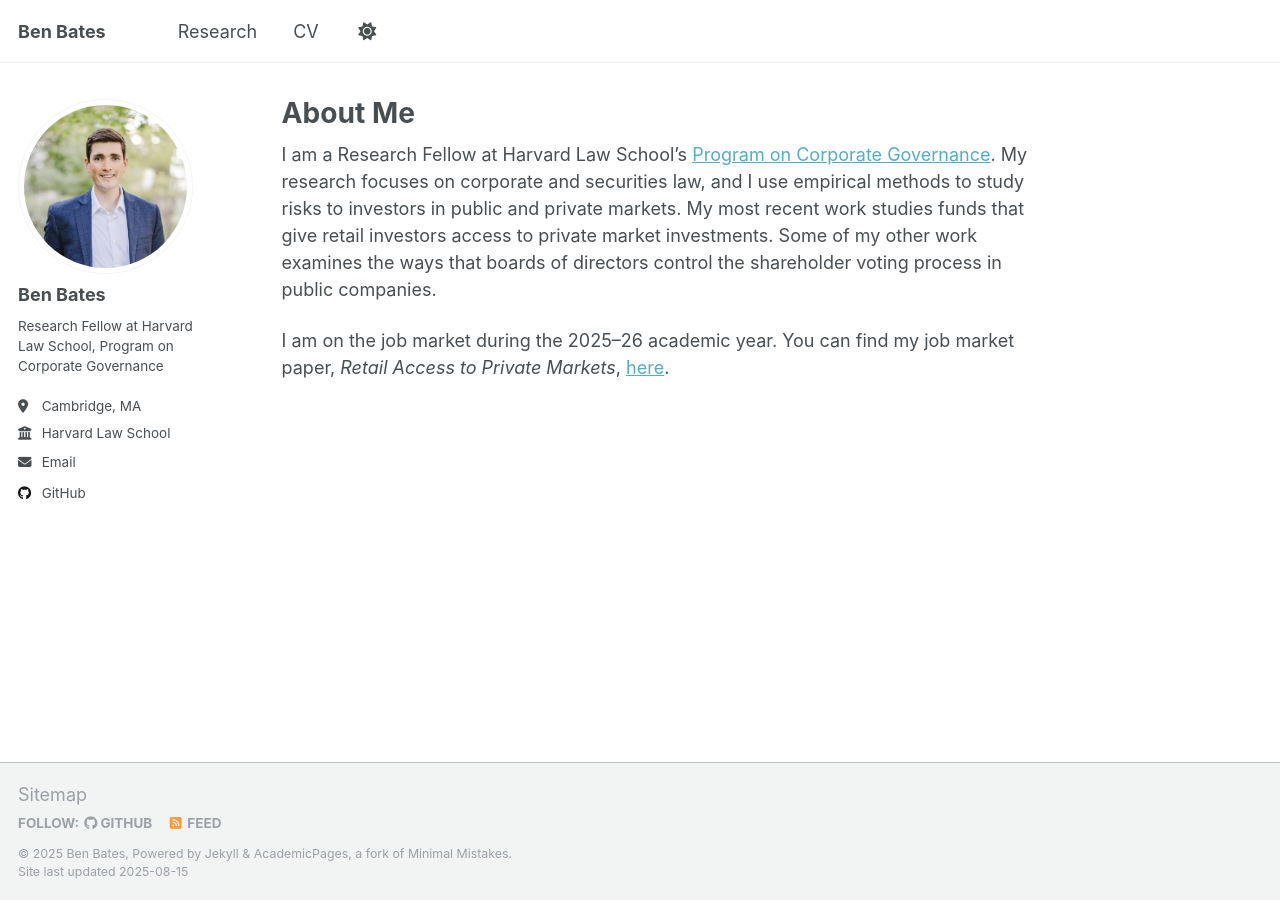
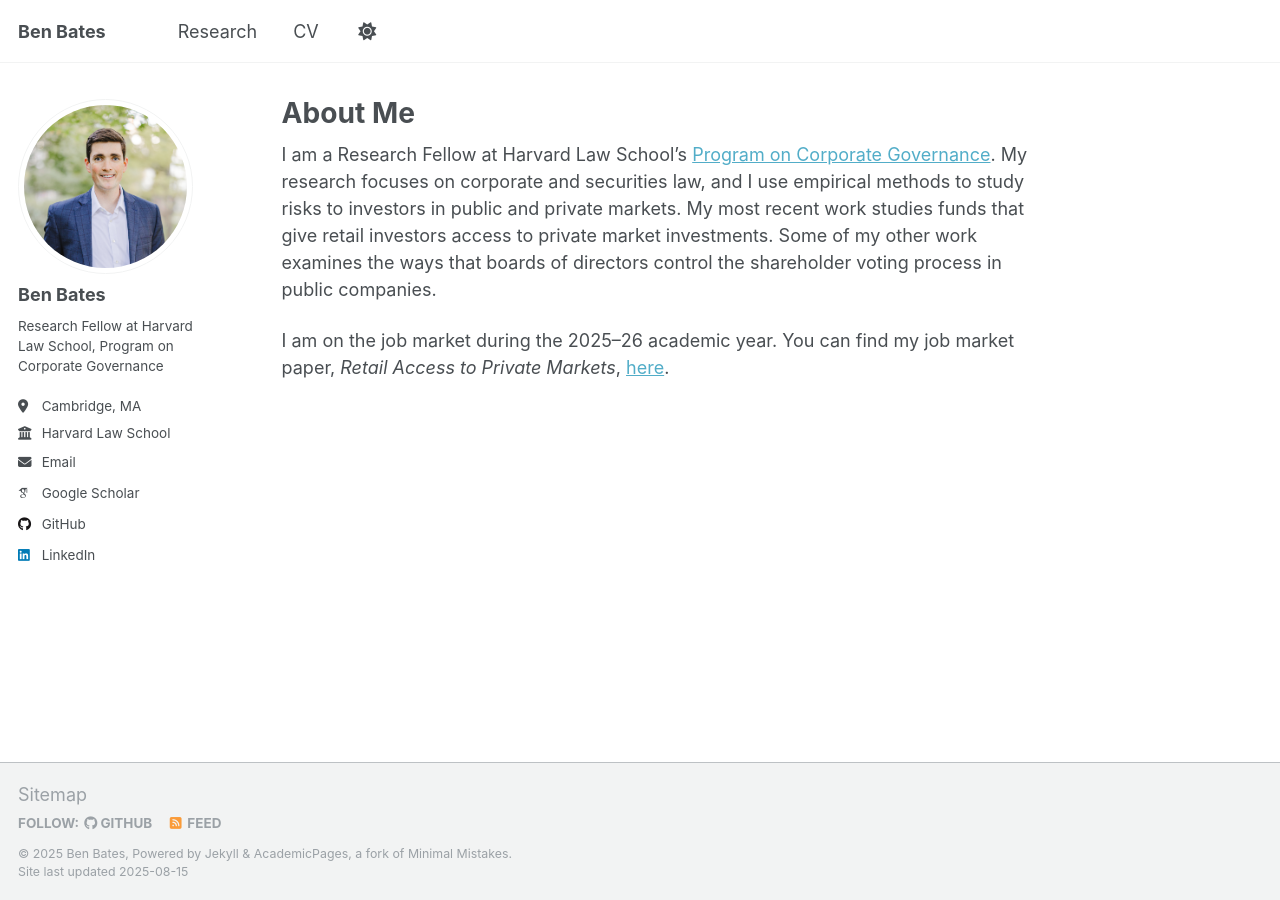
Before and after one commit to ben-bates/ben-bates.github.io, a Jekyll site: the page built from _pages/about.md, in a window 1280 px wide. Built offline with Jekyll 4.4.1, drawn with Linux system fonts in a browser that asks for light colours; some web fonts are replaced; a script that is not in the unit is left out; part of the change alters nothing that is shown.

Commit message:
Update _config.yml

```diff
--- a/_config.yml
+++ b/_config.yml
@@ -34,7 +34,7 @@ author:
   # Academic websites
   academia         : # URL
   arxiv            : # URL - Update with the correct link to your profile
-  googlescholar    : # URL
+  googlescholar    : "https://scholar.google.com/citations?user=sF0ZATUAAAAJ&hl=en&oi=sra" # URL
   inspire-hep      : # URL
   impactstory      : # URL
   orcid            : # URL
@@ -62,7 +62,7 @@ author:
   keybase          : # Username
   instagram        : # Username
   lastfm           : # Username
-  linkedin         : # Username
+  linkedin         : "ben-bates2248" # Username
   mastodon         : # URL
   medium           : # URL
   pinterest        : # Username
```
